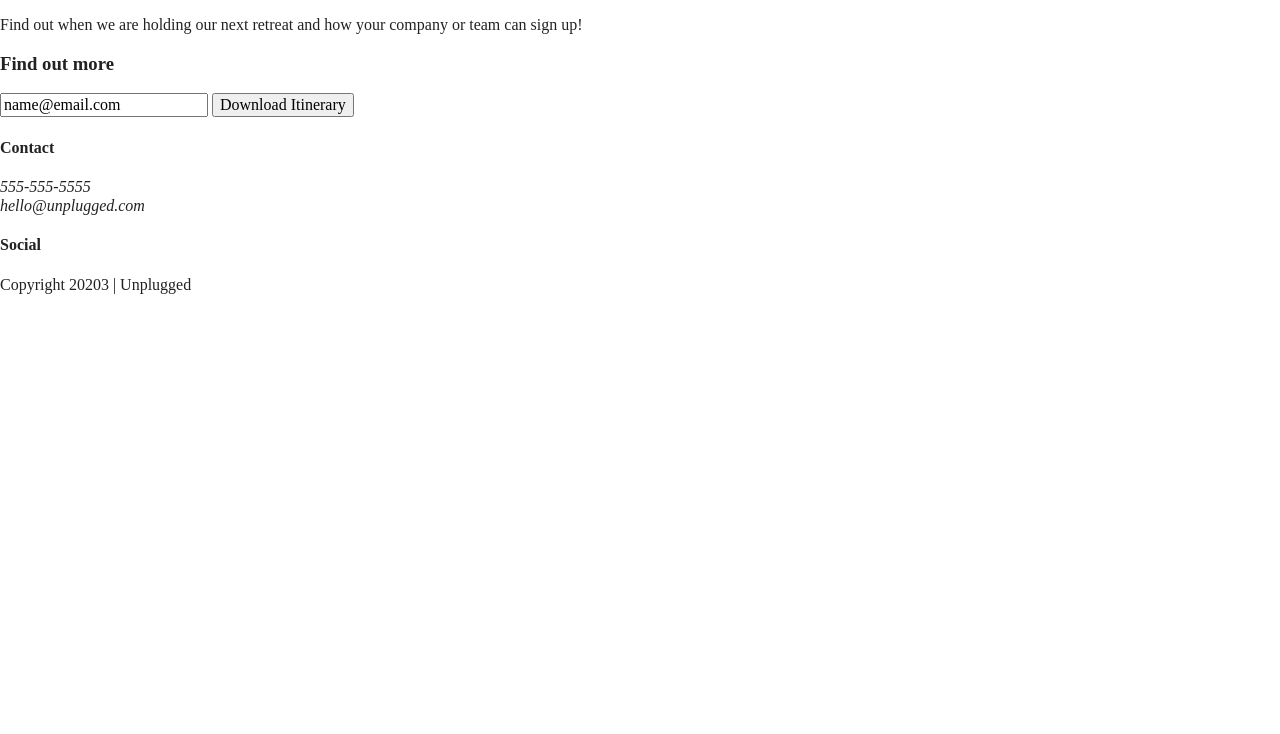
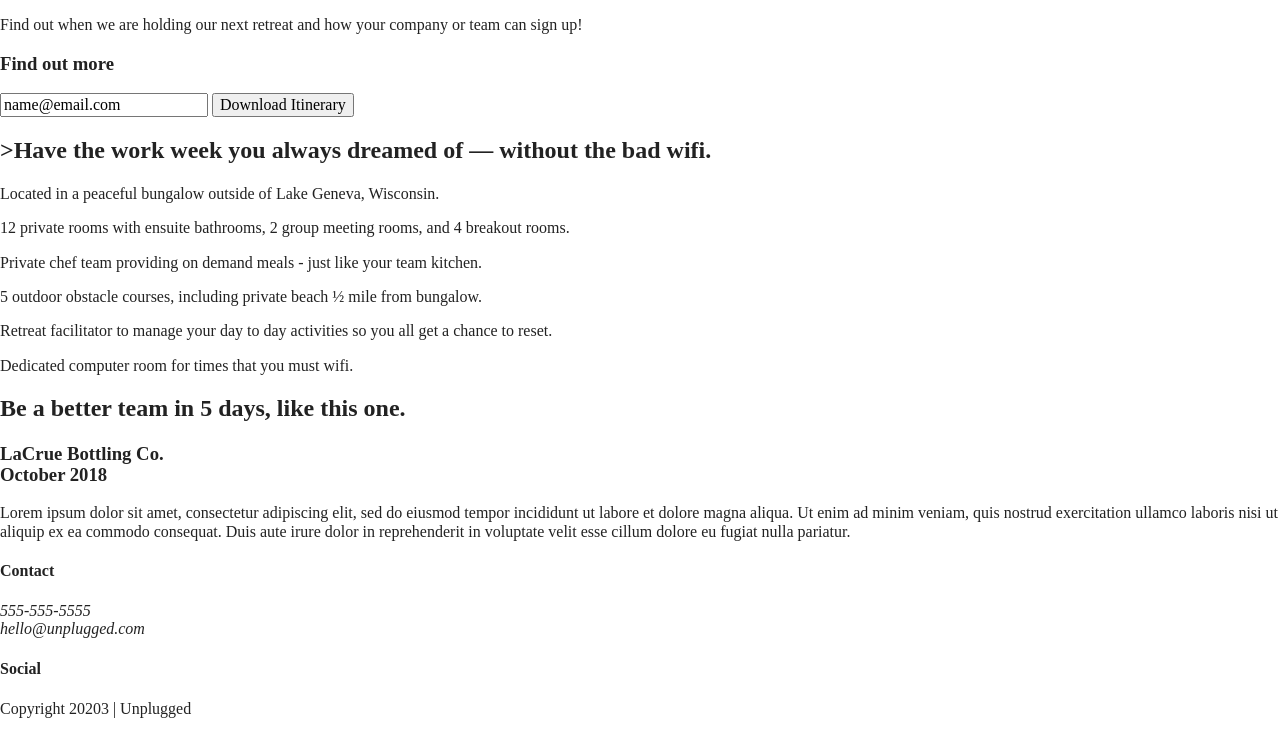
Before and after one commit to Aminah0711/unplugged-responsive-website-round2, a website built with Parcel: page index.html in a window 1280 px wide. Shown: the part 157-891 px from the top of the page. Before the commit the page ends 800 px from the top, so only its background shows below. Built offline with nearby package versions, Linux system fonts and the light colour scheme.

Commit message:
Finish completing all HTML for homepage

```diff
--- a/index.html
+++ b/index.html
@@ -56,7 +56,57 @@
           <input type="text" name="name" value="name@email.com">
           <input type="button" value="Download Itinerary">
     </aside>
+    <sesction class="features">
+      <div class="content-wrapper">
+        <h2>>Have the work week you always dreamed of — without the bad wifi.</h2>
+        <div class="features-items">
+          <article>
+            <p class="fontawesome-icons"></p>
+            <p class="features-items-description">Located in a peaceful bungalow outside of Lake Geneva, Wisconsin.</p>
+          </article>
+          <article>
+            <p class="fontawesome-icons"></p>
+            <p class="features-items-description">12 private rooms with ensuite bathrooms, 2 group meeting rooms, and 4
+              breakout rooms.</p>
+          </article>
+          <article>
+            <p class="fontawesome-icons"></p>
+            <p class="features-items-description">Private chef team providing on demand meals - just like your team
+              kitchen.</p>
+          </article>
+          <article>
+            <p class="fontawesome-icons"></p>
+            <p class="features-items-description">5 outdoor obstacle courses, including private beach ½ mile from
+              bungalow.</p>
+          </article>
+          <article>
+            <p class="fontawesome-icons"></p>
+            <p class="features-items-description">Retreat facilitator to manage your day to day activities so you all
+              get a chance to reset.</p>
+          </article>
+          <article>
+            <p class="fontawesome-icons"></p>
+            <p class="features-items-description">Dedicated computer room for times that you must wifi.</p>
+          </article>
+        </div>
+      </div>
+    </sesction>
+    <section class="reviews">
+      <div class="content-wrapper">
+        <h2>Be a better team in 5 days, like this one.</h2>
+        <article>
+          <h3>LaCrue Bottling Co.<br>
+            October 2018</h3>
+          <p>
+            Lorem ipsum dolor sit amet, consectetur adipiscing elit, sed do eiusmod tempor incididunt ut labore et
+            dolore magna aliqua. Ut enim ad minim veniam, quis nostrud exercitation ullamco laboris nisi ut aliquip ex
+            ea commodo consequat. Duis aute irure dolor in reprehenderit in voluptate velit esse cillum dolore eu fugiat
+            nulla pariatur.
+          </p>
+        </article>
+      </div>
 
+    </section>
   </main>
   <footer>
     <div class="content-wrapper">
```
